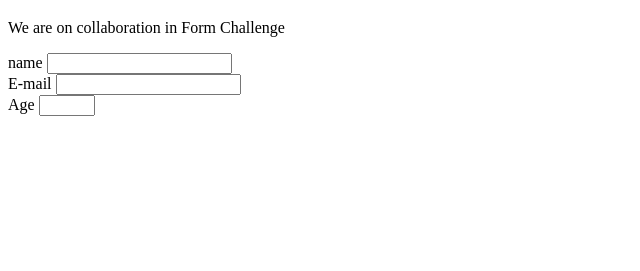
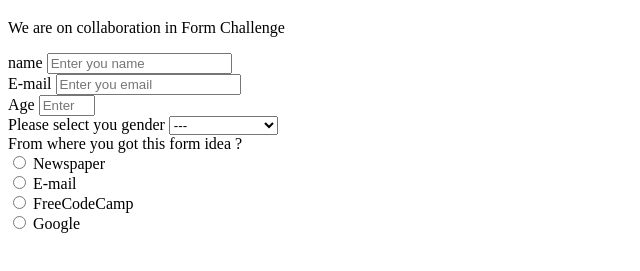
Before and after one commit to skyv26/aakash_umer, a plain HTML site: page index.html in a window 1280 px wide. Shown: the part 61-332 px from the top of the page, without its empty margins (0-640 px from the left). Drawn offline with Linux system fonts and the light colour scheme.

Commit message:
completed 11 - 13

```diff
--- a/index.html
+++ b/index.html
@@ -14,18 +14,55 @@
 
     <form action="" id="survey-form">
       <div class="input_container">
-        <label for="name">name</label>
-        <input type="text" id="name" required />
+        <label id="name-lable" for="name">name</label>
+        <input type="text" id="name" placeholder="Enter you name" required />
       </div>
 
       <div class="input_container">
-        <label for="email">E-mail</label>
-        <input type="email" id="email" required />
+        <label id="email-lable" for="email">E-mail</label>
+        <input type="email" id="email" placeholder="Enter you email" required />
       </div>
 
       <div class="input_container">
-        <label for="number">Age</label>
-        <input type="number" id="number" min="10" max="99" required/>
+        <label id="number-lable" for="number">Age</label>
+        <input type="number" id="number" min="10" max="99"  placeholder="Enter your age" required/>
+      </div>
+
+      <div class="input_container">
+        <label for="gender-label">Please select you gender</label>
+        <select id="dropdown">
+          <option value="">---</option>
+          <option value="male">Male</option>
+          <option  value="female">Female</option>
+          <option  value="none">Not to mention</option>
+        </select>
+      </div>
+
+      <div class="input_container">
+        <label for="gender-label">From where you got this form idea ?</label>
+        <div class="radio_wrapper">
+          <label for="radio-btn">
+            <input type="radio" name="newspaper" id="radio-btn" value="Newspaper"> Newspaper
+          </label>
+        </div>
+
+        <div class="radio_wrapper">
+          <label for="radio-btn">
+            <input type="radio" name="mail" id="radio-btn" value="E-mail"> E-mail
+          </label>
+        </div>
+
+        <div class="radio_wrapper">
+          <label for="radio-btn">
+            <input type="radio" name="freecodecamp" id="radio-btn" value="FreeCodeCamp"> FreeCodeCamp
+          </label>
+        </div>
+        <div class="radio_wrapper">
+          <label for="radio-btn">
+            <input type="radio" name="google" id="radio-btn" value="Google"> Google
+          </label>
+        </div>
+
       </div>
 
     </form>
```
